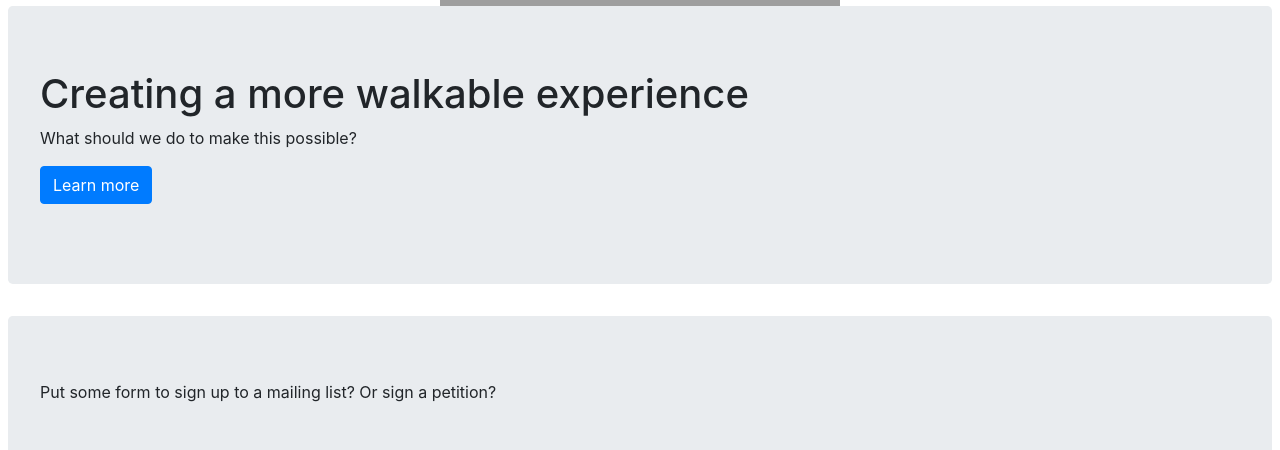
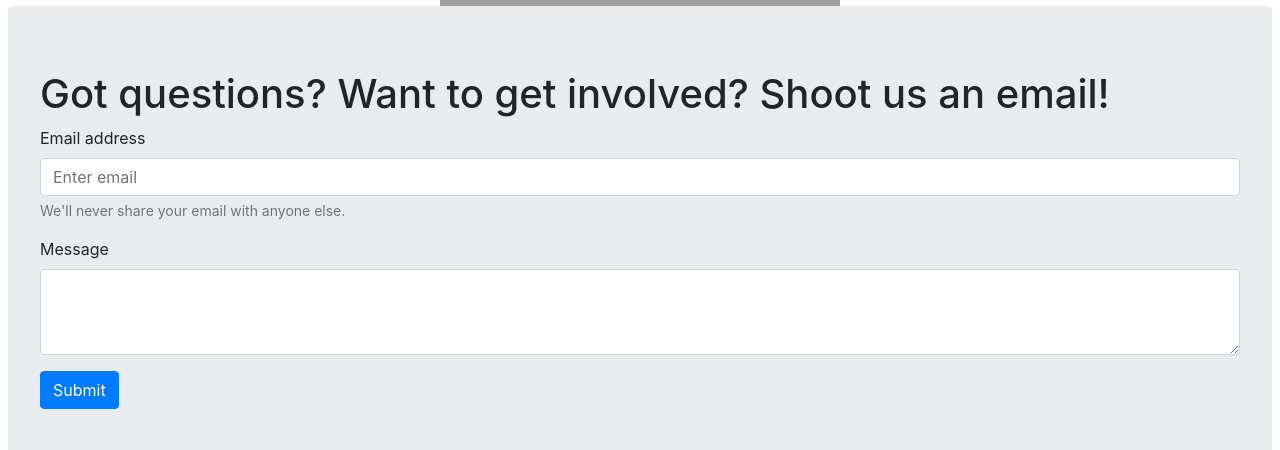
Before and after one commit to stacey-gammon/walkwiltonny, a Next.js app: page / in a window 1280 px wide. Shown: the part 350-800 px from the top of the page. Built offline with nearby package versions, Linux system fonts and the light colour scheme; grey boxes are pictures that could not be loaded.

Commit message:
add a form

```diff
--- a/pages/index.js
+++ b/pages/index.js
@@ -1,6 +1,6 @@
 import Head from 'next/head';
 import styles from '../styles/Home.module.css';
-import { Nav, Navbar, Image, Carousel, Jumbotron, Button } from 'react-bootstrap';
+import { Nav, Navbar, Form, Image, Carousel, Jumbotron, Button } from 'react-bootstrap';
 
 export default function Home() {
   const CoverPhoto = () => {
@@ -80,11 +80,24 @@ export default function Home() {
 
         <div id="Contact">
           <Jumbotron>
-            <h1>Creating a more walkable experience</h1>
-            <p>What should we do to make this possible?</p>
-            <p>
-              <Button variant="primary">Learn more</Button>
-            </p>
+            <h1>Got questions? Want to get involved? Shoot us an email!</h1>
+            <Form data-netlify="true" netlify>
+              <Form.Group controlId="formBasicEmail">
+                <Form.Label>Email address</Form.Label>
+                <Form.Control type="email" placeholder="Enter email" />
+                <Form.Text className="text-muted">
+                  We'll never share your email with anyone else.
+                </Form.Text>
+              </Form.Group>
+
+              <Form.Group controlId="exampleForm.ControlTextarea1">
+                <Form.Label>Message</Form.Label>
+                <Form.Control as="textarea" rows={3} />
+              </Form.Group>
+              <Button variant="primary" type="submit">
+                Submit
+              </Button>
+            </Form>
           </Jumbotron>
         </div>
 
```
